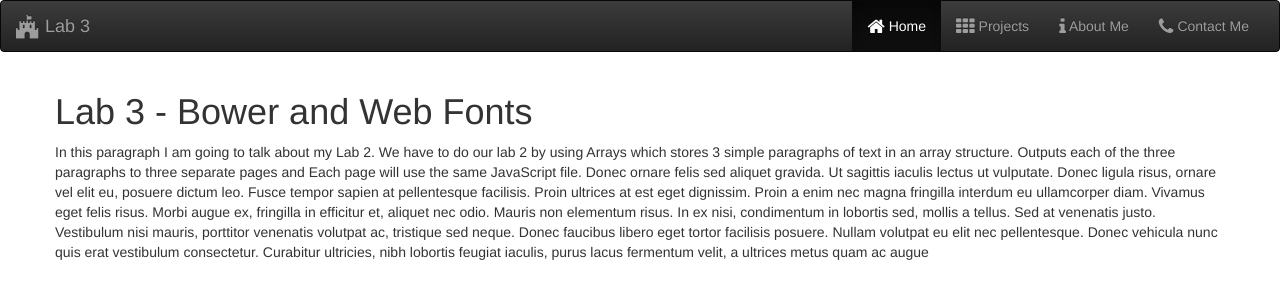
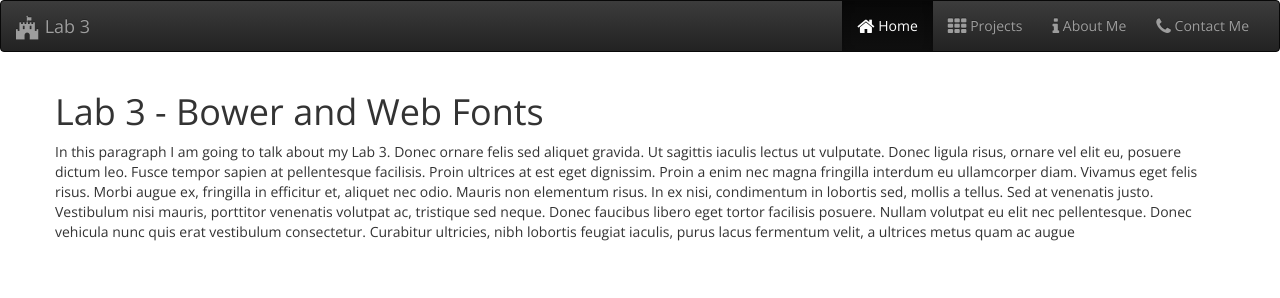
Before and after one commit to pdineshyadav/Comp125Lab3, a website: page index.html in a window 1280 px wide. Drawn offline with nearby package versions, Linux system fonts and the light colour scheme.

Commit message:
Added Open Sans Google Fonts

```diff
--- a/Content/app.css
+++ b/Content/app.css
@@ -1 +1,5 @@
 /* custom css goes here */
+
+@import url(https://fonts.googleapis.com/css?family=Open+Sans:400,700);
+
+body { font-family: 'Open Sans', sans-serif; }
--- a/Scripts/app.js
+++ b/Scripts/app.js
@@ -11,7 +11,7 @@
 
     var paragraph = [];
 
-    paragraph[0] = "<span class='firstSentence'>In this paragraph I am going to talk about my Lab 2.</span> We have to do our lab 2 by using Arrays which stores 3 simple paragraphs of text in an array structure. Outputs each of the three paragraphs to three separate pages and Each page will use the same JavaScript file. Donec ornare felis sed aliquet gravida. Ut sagittis iaculis lectus ut vulputate. Donec ligula risus, ornare vel elit eu, posuere dictum leo. Fusce tempor sapien at pellentesque facilisis. Proin ultrices at est eget dignissim. Proin a enim nec magna fringilla interdum eu ullamcorper diam. Vivamus eget felis risus. Morbi augue ex, fringilla in efficitur et, aliquet nec odio. Mauris non elementum risus. In ex nisi, condimentum in lobortis sed, mollis a tellus. Sed at venenatis justo. Vestibulum nisi mauris, porttitor venenatis volutpat ac, tristique sed neque. Donec faucibus libero eget tortor facilisis posuere. Nullam volutpat eu elit nec pellentesque. Donec vehicula nunc quis erat vestibulum consectetur. Curabitur ultricies, nibh lobortis feugiat iaculis, purus lacus fermentum velit, a ultrices metus quam ac augue";
+    paragraph[0] = "<span class='firstSentence'>In this paragraph I am going to talk about my Lab 3.</span> Donec ornare felis sed aliquet gravida. Ut sagittis iaculis lectus ut vulputate. Donec ligula risus, ornare vel elit eu, posuere dictum leo. Fusce tempor sapien at pellentesque facilisis. Proin ultrices at est eget dignissim. Proin a enim nec magna fringilla interdum eu ullamcorper diam. Vivamus eget felis risus. Morbi augue ex, fringilla in efficitur et, aliquet nec odio. Mauris non elementum risus. In ex nisi, condimentum in lobortis sed, mollis a tellus. Sed at venenatis justo. Vestibulum nisi mauris, porttitor venenatis volutpat ac, tristique sed neque. Donec faucibus libero eget tortor facilisis posuere. Nullam volutpat eu elit nec pellentesque. Donec vehicula nunc quis erat vestibulum consectetur. Curabitur ultricies, nibh lobortis feugiat iaculis, purus lacus fermentum velit, a ultrices metus quam ac augue";
     paragraph[1] = "<span class='firstSentence'>In this paragraph I am going to talk about myself.</span>  I am a student of Software Engineering Program at Centennial College.  I like to play sports. My favourite sport is Cricket. I even enjoy running, high jump and shot put. I have received a couple of momentos in the Scarborough Cricket League and few medals in athletics. My favourite colour is Yellow and my favourite food is Biryani. Vivamus lorem lectus, tempus vitae vehicula quis, aliquet eu mi. Proin mollis neque vehicula neque fermentum feugiat. Sed lobortis lobortis est ut facilisis. Donec at sem ut mi dictum interdum. Nulla imperdiet venenatis nisl, eget commodo turpis facilisis at. Vivamus sollicitudin ante ante, eu volutpat nisl iaculis eu. Nam vitae rhoncus erat. Pellentesque vel turpis eget ipsum ultrices luctus. Donec risus ligula, luctus a erat eget, mollis aliquam lorem. In hac habitasse platea dictumst. Nullam iaculis libero at tempor sagittis. Duis in tortor pulvinar, sodales sapien nec, malesuada risus. Ut sed pulvinar leo. Nam ac diam eu nibh consectetur malesuada. Sed eu semper dolor. Quisque elementum, lorem id vehicula porta, elit nunc pharetra quam, ultrices tristique est neque in risus";
     paragraph[2] = "<span class='firstSentence'>In this paragraph I am going to talk about my projects.</span> I have done some projects like producing energy from wind, Creating a profile using html and css, and Programming a house budget in C#. Mauris at pharetra nulla. Pellentesque habitant morbi tristique senectus et netus et malesuada fames ac turpis egestas. Maecenas augue purus, efficitur et elit dignissim, accumsan venenatis eros. Morbi molestie ex maximus ante lobortis tempor. Pellentesque rutrum interdum odio, interdum molestie quam faucibus sit amet. Etiam gravida purus facilisis, vehicula est et, euismod diam. Sed tincidunt, augue in sodales tincidunt, augue sem luctus leo, at lacinia tortor arcu eget felis. Morbi id pellentesque neque. Ut at lacus purus. Aliquam rhoncus tempor mi in euismod. Nullam sit amet tellus aliquet, elementum purus sed, elementum lorem";
 
```
